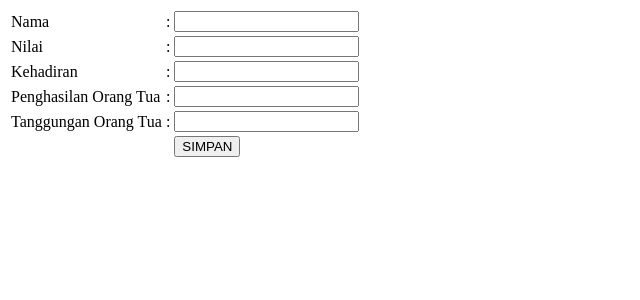
After one commit to padlian/spk-siskom, a PHP site: page /tambah.php in a window 1280 px wide. The commit adds this page. Shown: the top 300 px of the page, without its empty margins (0-640 px from the left). Run offline with PHP 8.4, Linux system fonts and the light colour scheme.

Commit message:
tambah data

```diff
--- /dev/null
+++ b/tugas2/tambah.php
@@ -0,0 +1,42 @@
+<!DOCTYPE html>
+<html>
+<head>
+	<title></title>
+</head>
+<body>
+<form method="post" action="tambah_aksi.php">
+	<table>
+		<tr>
+			<td>Nama</td>
+			<td>:</td>
+			<td><input type="input" name="nama"></td>
+		</tr>
+		<tr>
+			<td>Nilai</td>
+			<td>:</td>
+			<td><input type="input" name="nilai"></td>
+		</tr>
+		<tr>
+			<td>Kehadiran</td>
+			<td>:</td>
+			<td><input type="input" name="kehadiran"></td>
+		</tr>
+		<tr>
+			<td>Penghasilan Orang Tua</td>
+			<td>:</td>
+			<td><input type="input" name="penghasilan_ortu"></td>
+		</tr>
+		<tr>
+			<td>Tanggungan Orang Tua</td>
+			<td>:</td>
+			<td><input type="input" name="tanggungan_ortu"></td>
+		</tr>
+		<tr>
+			<td></td>
+			<td></td>
+			<td><input type="submit" value="SIMPAN"></td>
+		</tr>
+	</table>
+</form>
+</body>
+</html>
```
Also changed, not shown: tugas2/index.php (+5 -5 lines), tugas2/tambah_aksi.php (added, +26 -0 lines).
